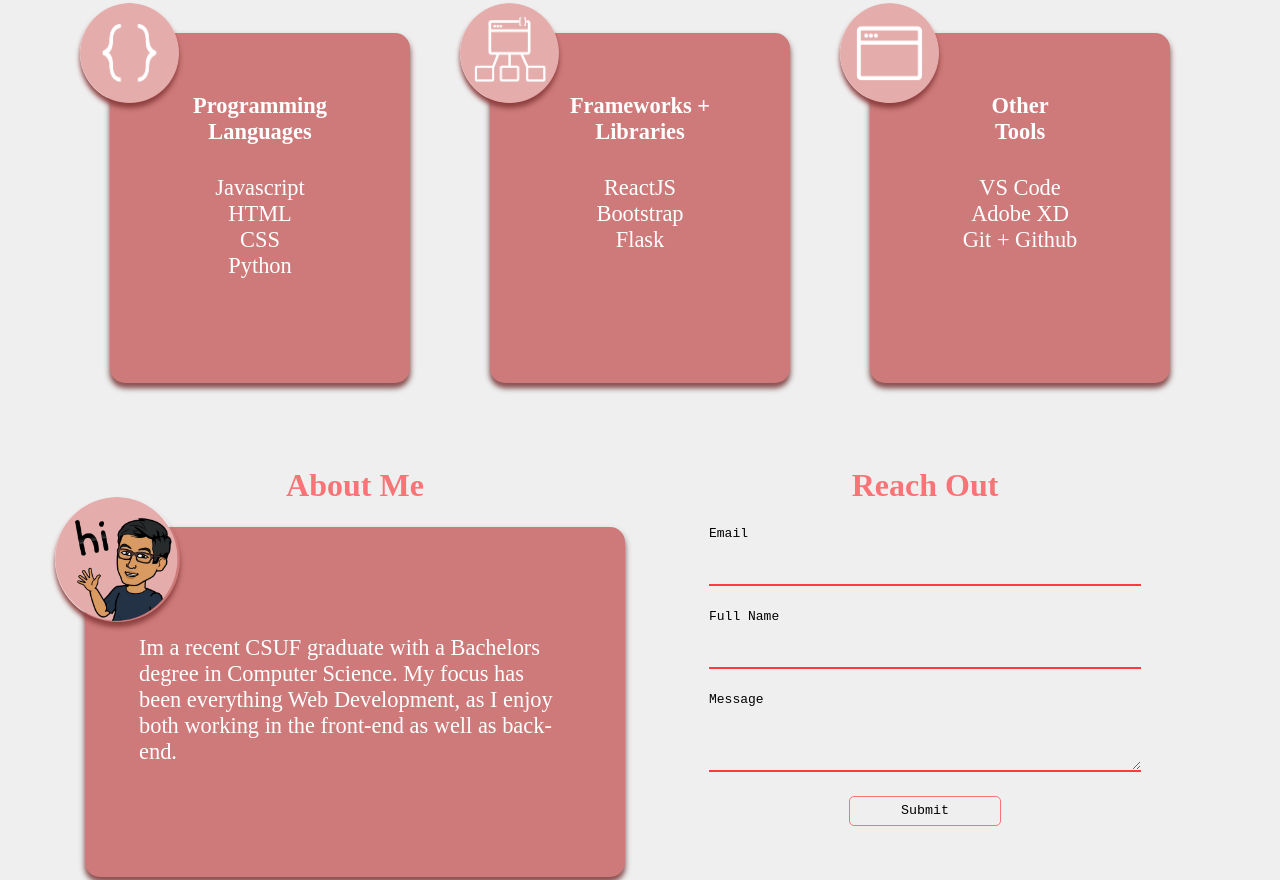
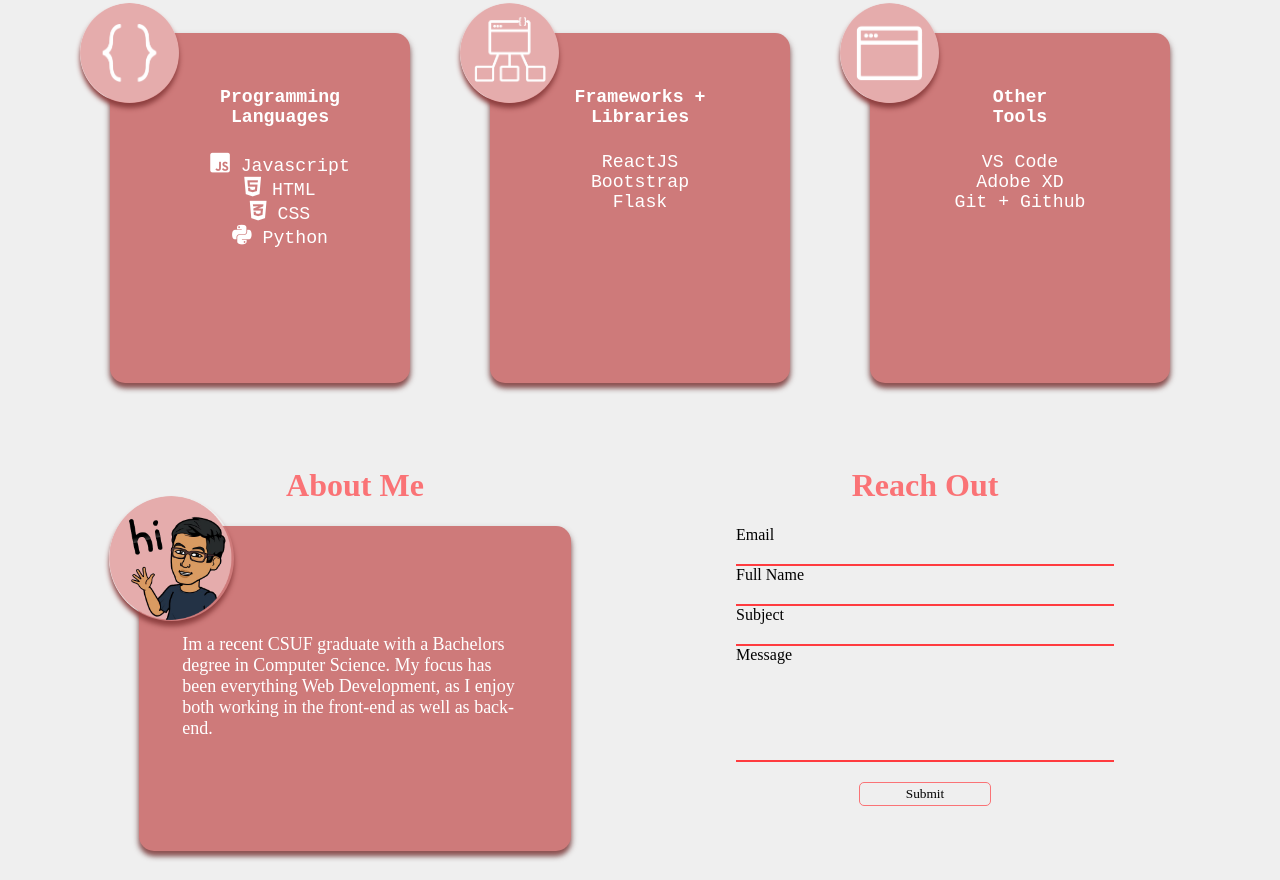
Before and after one commit to gamarobert/gamarobert.github.io, a plain HTML site: page index.html in a window 1280 px wide. Shown: the part 862-1742 px from the top of the page. Drawn offline with Linux system fonts and the light colour scheme.

Commit message:
adding icons to toolset section

```diff
--- a/css/main.css
+++ b/css/main.css
@@ -71,7 +71,7 @@ header>h1 {
     justify-content: center;
 }
 
-header>h4 {
+.desc {
     font-family: 'Futura';
     font-style: italic;
     font-size: 1.5rem;
@@ -91,24 +91,24 @@ main h1 {
     color: #FA7376;
 }
 
-.col-sm {
-    padding: 25px;
-}
-
 .card-content {
+    font-family: monospace;
     background-color: #CE7A7A;
     border-radius: 15px;
     height: 350px;
     width: 300px;
-    /* margin-top: 15%; */
     margin: 30px auto;
-    text-align: center;
-    color: white;
-    font-size: 1.4em;
     box-shadow:
         0px 5px 5px rgb(141, 81, 81),
         0 4px 8px 0 rgba(0, 0, 0, 0.2);
     position: relative;
+}
+
+.card-body {
+    text-align: center;
+    color: white;
+    font-size: 1.4em;
+
 }
 
 .card-img {
@@ -124,15 +124,21 @@ main h1 {
     padding-top: 10%;
 }
 
+.prog-langs {
+    list-style: none;
+}
+
+
 /* About Section */
 .about-card {
+    font-family: 'Futura';
     background-color: #CE7A7A;
     border-radius: 15px;
-    height: 350px;
-    max-width: 100%;
-    /* text-align: center; */
+    height: 325px;
+    max-width: 80%;
+    margin: 0 auto;
     color: white;
-    font-size: 1.4em;
+    font-size: 18px;
     box-shadow:
         0px 5px 5px rgb(141, 81, 81),
         0 4px 8px 0 rgba(0, 0, 0, 0.2);
@@ -149,20 +155,19 @@ main h1 {
 }
 
 .about-content>p {
-    padding: 20% 10%;
+    padding: 25% 10%;
 }
 
 /* Reachout Form */
 
 .reachout-form {
-    font-family: monospace;
+    font-family: 'Futura';
     height: 300px;
-    max-width: 80%;
+    max-width: 70%;
     margin: 0 auto;
 }
 
-.reachout-form>input,
-textarea {
+.reachout-form>input {
     background: transparent;
     outline: 0;
     border-width: 0 0 2px;
@@ -170,11 +175,21 @@ textarea {
     font-size: 16px;
 }
 
+.reachout-form>textarea {
+    background: transparent;
+    outline: 0;
+    resize: none;
+    height: 130px;
+    border-width: 0 0 2px;
+    border-color: #FF3B3F;
+    font-size: 16px;
+}
+
 .submit-button {
-    font-family: monospace;
+    font-family: 'Futura';
     width: 35%;
     height: 10%;
-    margin: 0 auto;
+    margin: 20px auto;
     background: transparent;
     border-radius: 5px;
     border: solid #FA7376 1px;
--- a/index.html
+++ b/index.html
@@ -7,6 +7,9 @@
     <link rel="stylesheet" href="css/bootstrap-grid.min.css">
     <link rel="stylesheet" href="css/main.css">
     <link href="https://fonts.googleapis.com/css?family=Amatic+SC" rel="stylesheet">
+    <link rel="stylesheet" href="https://use.fontawesome.com/releases/v5.8.2/css/all.css"
+        integrity="sha384-oS3vJWv+0UjzBfQzYUhtDYW+Pj2yciDJxpsK1OYPAYjqT085Qq/1cq5FLXAZQ7Ay" crossorigin="anonymous">
+
 </head>
 
 <body>
@@ -28,23 +31,39 @@
         <h1 id="toolset">Tool Set</h1>
         <div class="container card">
             <div class="row">
-                <div class="col-md">
+                <div class="col-lg">
                     <div class="card-content">
                         <div class="card-front">
                             <img class="card-img" src="/assets/languagelogo.png" alt="Language">
                             <div class="card-body">
-                                <p>
+                                <ul class="prog-langs">
                                     <h4>Programming <br /> Languages</h4>
-                                    Javascript <br />
-                                    HTML <br />
-                                    CSS <br />
-                                    Python <br />
-                                </p>
+
+                                    <li>
+                                        <i class="fab fa-js-square"></i>
+                                        Javascript
+                                    </li>
+
+                                    <li>
+                                        <i class="fab fa-html5"></i>
+                                        HTML
+                                    </li>
+
+                                    <li>
+                                        <i class="fab fa-css3-alt"></i>
+                                        CSS
+                                    </li>
+
+                                    <li>
+                                        <i class="fab fa-python"></i>
+                                        Python
+                                    </li>
+                                </ul>
                             </div>
                         </div>
                     </div>
                 </div>
-                <div class="col-md">
+                <div class="col-lg">
                     <div class="card-content">
                         <div class="card-front">
                             <img class="card-img" src="/assets/frameworks.png" alt="Language">
@@ -60,7 +79,7 @@
                         </div>
                     </div>
                 </div>
-                <div class="col-md">
+                <div class="col-lg">
                     <div class="card-content">
                         <div class="card-front">
                             <img class="card-img" src="/assets/othertoolslogo.png" alt="Language">
@@ -86,7 +105,9 @@
                         <img class="about-card-img" src="/assets/aboutmepic.png" alt="Language">
                         <div class="about-content">
                             <p>
-                                Im a recent CSUF graduate with a Bachelors degree in Computer Science. My focus has been everything Web Development, as I enjoy both working in the front-end as well as back-end.
+                                Im a recent CSUF graduate with a Bachelors degree in Computer Science. My focus has been
+                                everything Web Development, as I enjoy both working in the front-end as well as
+                                back-end.
                             </p>
                         </div>
                     </div>
@@ -99,6 +120,9 @@
                         <input type="email" name="email">
 
                         <label>Full Name</label>
+                        <input type="text" name="name">
+
+                        <label>Subject</label>
                         <input type="text" name="name">
 
                         <label>Message</label>
```
